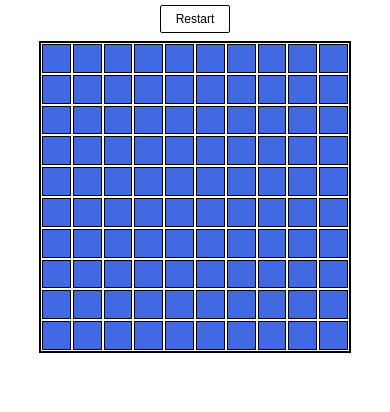
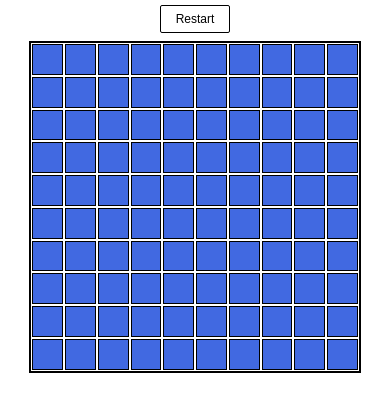
Before and after one commit to paras594/Minesweeper, a React app: page / in a window 390 px wide. Shown: the part 88-500 px from the top of the page. Built offline with nearby package versions, Linux system fonts and the light colour scheme.

Commit message:
width for small size changed

```diff
--- a/src/main.scss
+++ b/src/main.scss
@@ -83,8 +83,8 @@ p {
    }
 
    @media (max-width: 450px) {
-      width: 80vw;
-      height: 80vw;
+      width: 85vw;
+      height: 85vw;
       border: 2px solid black;
       padding: 0;
    }
```
